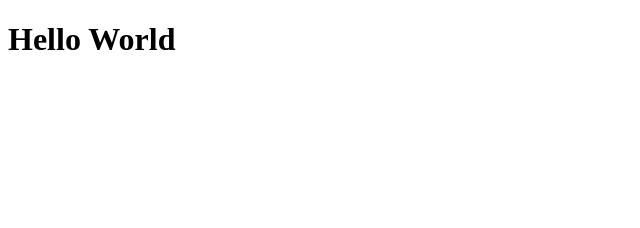
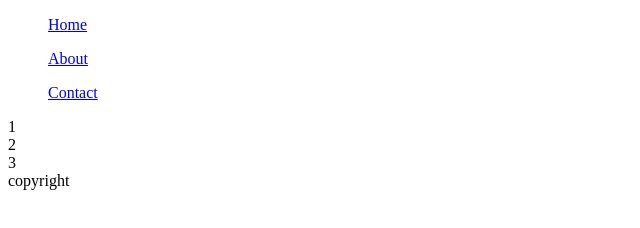
Before and after one commit to LukaMamporia/lec-10, a plain HTML site: page index.html in a window 1280 px wide. Shown: the whole page, without its empty margins (0-640 px from the left). Drawn offline with Linux system fonts and the light colour scheme.

Commit message:
main page
adding header; main; footer

```diff
--- a/index.html
+++ b/index.html
@@ -6,6 +6,24 @@
     <title>Document</title>
   </head>
   <body>
-    <h1>Hello World</h1>
+    <header>
+      <nav>
+        <ul>
+          <a href="#">Home</a>
+        </ul>
+        <ul>
+          <a href="#">About</a>
+        </ul>
+        <ul>
+          <a href="#">Contact</a>
+        </ul>
+      </nav>
+    </header>
+    <main>
+      <section>1</section>
+      <section>2</section>
+      <section>3</section>
+    </main>
+    <footer>copyright</footer>
   </body>
 </html>
```
